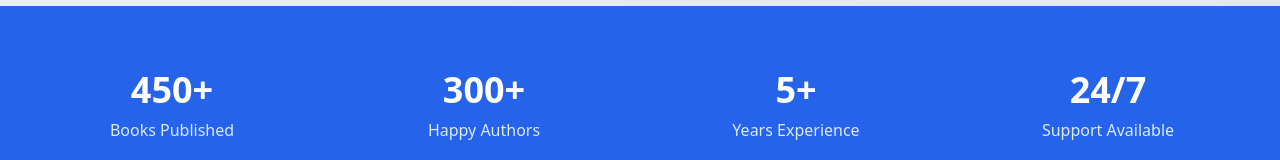
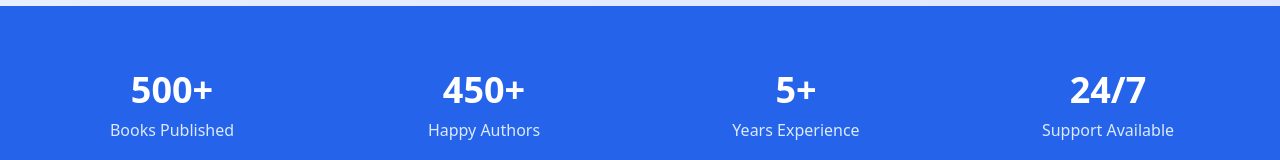
Before and after one commit to akashmaliya68-lab/gyaneshwari-publishing-portal, a React (Vite) app: page /about in a window 1280 px wide. Shown: the part 347-507 px from the top of the page. Built offline with nearby package versions, Linux system fonts and the light colour scheme.

Commit message:
Fix About page stats.
Correct the "Books Published" and "Happy Authors" statistics on the About page.

```diff
--- a/src/pages/About.tsx
+++ b/src/pages/About.tsx
@@ -31,8 +31,8 @@ const About = () => {
   ];
 
   const stats = [
-    { number: "450+", label: "Books Published" },
-    { number: "300+", label: "Happy Authors" },
+    { number: "500+", label: "Books Published" },
+    { number: "450+", label: "Happy Authors" },
     { number: "5+", label: "Years Experience" },
     { number: "24/7", label: "Support Available" }
   ];
```
